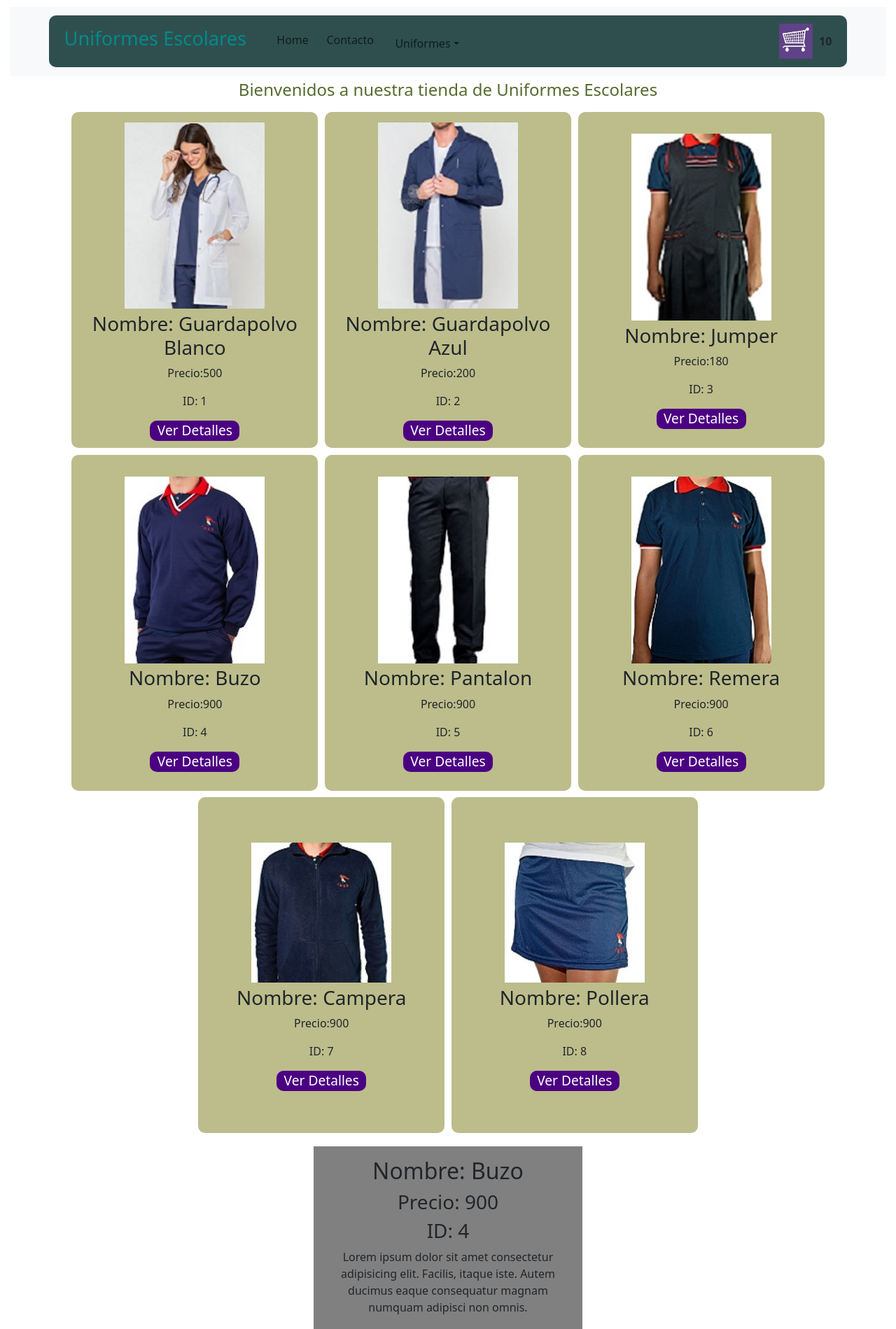
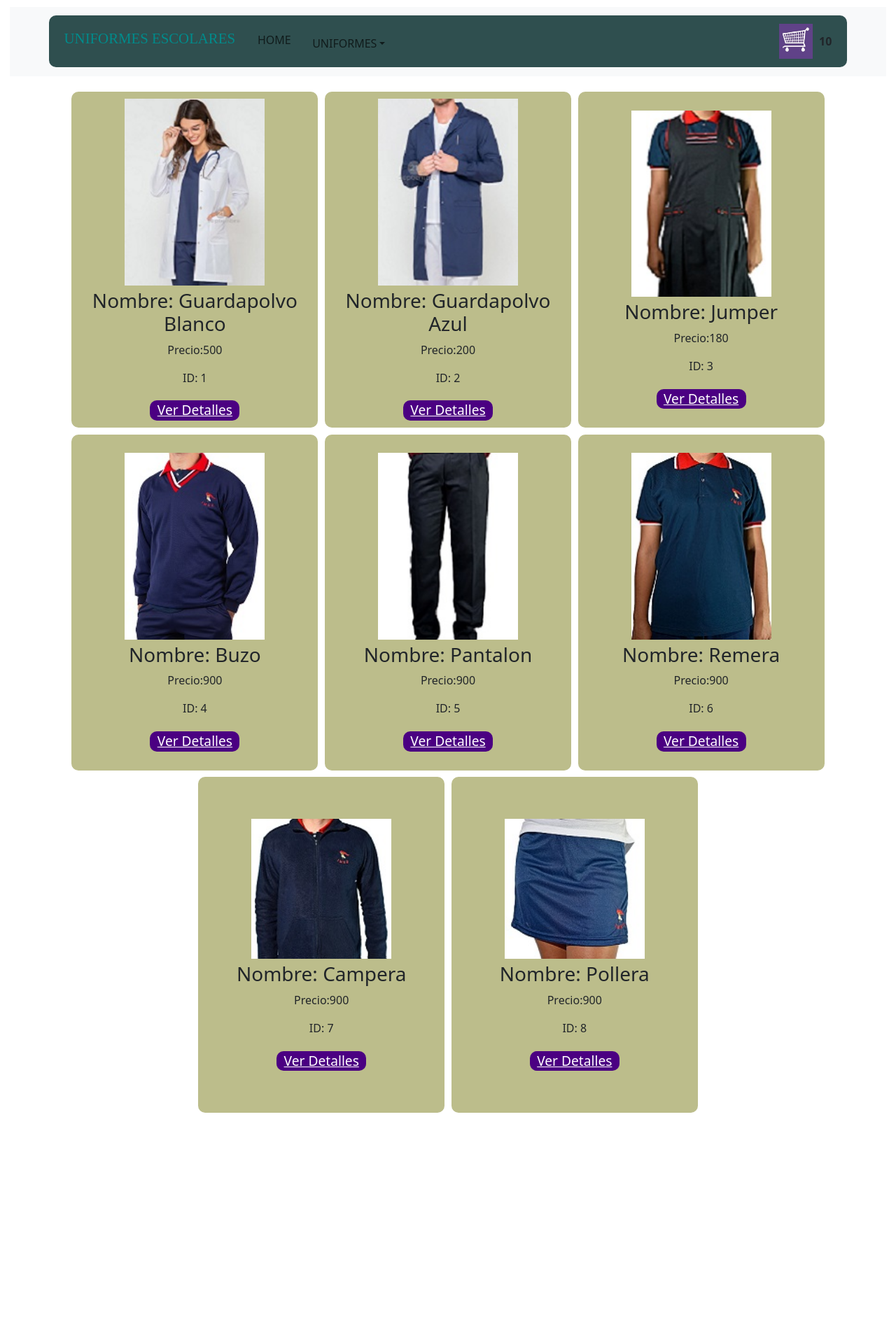
Before and after one commit to mariano-codificacion/practicas-react, a React (Vite) app: page / in a window 1280 px wide. Shown: the top 1899 px of the page at 70% size. After the commit the page ends 1610 px from the top, so only its background shows below. Built offline with nearby package versions, Linux system fonts and the light colour scheme.

Commit message:
navegacion

```diff
--- a/package.json
+++ b/package.json
@@ -13,7 +13,8 @@
     "bootstrap": "^5.3.0",
     "react": "^18.2.0",
     "react-bootstrap": "^2.7.4",
-    "react-dom": "^18.2.0"
+    "react-dom": "^18.2.0",
+    "react-router-dom": "^6.14.0"
   },
   "devDependencies": {
     "@types/react": "^18.0.37",
--- a/src/App.jsx
+++ b/src/App.jsx
@@ -1,14 +1,21 @@
 import NavBar from "./componentes/NavBar/NavBar"
 import ListContainer from "./componentes/ListContainer/ListContainer"
 import ItemDetailContainer from "./componentes/ItemDetailContainer/ItemDetailContainer"
+import { BrowserRouter, Routes, Route } from "react-router-dom"
+
 const App = () => {
   return (
     <>
-      <NavBar/>
-      <ListContainer greeting={"Bienvenidos a nuestra tienda de Uniformes Escolares"} />
-      <ItemDetailContainer/>
+      <BrowserRouter>
+        <NavBar />
+        <Routes>
+          <Route path="/" element={<ListContainer />} />
+          <Route path="/categoria/:idCategoria" element={<ListContainer />} />
+          <Route path="/item/:idItem" element={<ItemDetailContainer />} />
+          <Route path="*" element={<h2>Sitio en construcción</h2>} />
+        </Routes>
+      </BrowserRouter>
     </>
-
   )
 }
 
--- a/src/asyncmock.js
+++ b/src/asyncmock.js
@@ -1,27 +1,43 @@
 const misProductos = [
-    { id: 1, nombre: "Guardapolvo Blanco", precio: 500, img: "./assets/escuela-guardapolvo-m.jpg" },
-    { id: 2, nombre: "Guardapolvo Azul", precio: 200, img: "./assets/escuela-guardapolvo-h.jpg" },
-    { id: 3, nombre: "Jumper", precio: 180, img: "./assets/escuela-jumper.jpg" },
-    { id: 4, nombre: "Buzo", precio: 900, img: "./assets/escuela-buzo.jpg" },
-    { id: 5, nombre: "Pantalon", precio: 900, img: "./assets/escuela-pantalon.jpg" },
-    { id: 6, nombre: "Remera", precio: 900, img: "./assets/escuela-remera.jpg" },
-    { id: 7, nombre: "Campera", precio: 900, img: "./assets/escuela-campera.jpg" },
-    { id: 8, nombre: "Pollera", precio: 900, img: "./assets/escuela-pollera.jpg" },
+    { id: "1", nombre: "Guardapolvo Blanco", precio: 500, img: "/public/assets/escuela-guardapolvo-m.jpg", idCat:"1" },
+    { id: "2", nombre: "Guardapolvo Azul", precio: 200, img: "/public/assets/escuela-guardapolvo-h.jpg", idCat:"1" },
+    { id: "3", nombre: "Jumper", precio: 180, img: "/public/assets/escuela-jumper.jpg", idCat:"2" },
+    { id: "4", nombre: "Buzo", precio: 900, img: "/public/assets/escuela-buzo.jpg", idCat:"3" },
+    { id: "5", nombre: "Pantalon", precio: 900, img: "/public/assets/escuela-pantalon.jpg", idCat:"3" },
+    { id: "6", nombre: "Remera", precio: 900, img: "/public/assets/escuela-remera.jpg", idCat:"3" },
+    { id: "7", nombre: "Campera", precio: 900, img: "/public/assets/escuela-campera.jpg", idCat:"3" },
+    { id: "8", nombre: "Pollera", precio: 900, img: "/public/assets/escuela-pollera.jpg", idCat:"2" },
 ]
+
 
 export const getProductos = () => {
     return new Promise((resolve) => {
         setTimeout(() => {
             resolve(misProductos);
-        }, 2000)
+        }, 100)
     })
 }
 
+
+//Creamos una nueva función similar a la anterior pero que nos retorne un solo item:
+
 export const getUnProducto = (id) => {
-    return new Promise(resolve=> {
-        setTimeout(() => {
-            const producto =misProductos.find(prod=> prod.id === id);
+    return new Promise(resolve => {
+        setTimeout( () => {
+            const producto = misProductos.find(prod=> prod.id === id);
             resolve(producto);
-        }, 2000)
+        }, 100)
     })
 }
+
+
+//Creamos una función que retora un array de una determinada categoría de producto:
+
+export const getProductosPorCategoria = (idCategoria) => {
+    return new Promise ( resolve => {
+        setTimeout( () => {
+            const productosCategoria = misProductos.filter(prod => prod.idCat === idCategoria);
+            resolve(productosCategoria);
+        }, 100 )
+    })
+}
--- a/src/componentes/CartImg/CartImg.jsx
+++ b/src/componentes/CartImg/CartImg.jsx
@@ -1,7 +1,7 @@
 import './CartImg.css'
 
 const CartImg = () => {
-    const imgCarrito = "./assets/carrito.jpg";
+    const imgCarrito = "../assets/carrito.jpg";
     return (
         <div className='numCarrito'>
             <img className='imgCarrito' src={imgCarrito} alt="carrito de compras" />
--- a/src/componentes/Item/Item.jsx
+++ b/src/componentes/Item/Item.jsx
@@ -1,4 +1,5 @@
 import './Item.css'
+import { Link, NavLink } from 'react-router-dom'
 
 const Item = ({id, nombre, precio, img}) => {
   return (
@@ -7,7 +8,7 @@ const Item = ({id, nombre, precio, img}) => {
         <h3>Nombre: {nombre} </h3>
         <p>Precio:{precio} </p>
         <p>ID: {id} </p>
-        <button className='btnProducto'> Ver Detalles </button>
+        <NavLink to={`/item/${id}`} className='btnProducto'> Ver Detalles </NavLink>
     </div>
   )
 }
--- a/src/componentes/ItemDetailContainer/ItemDetailContainer.jsx
+++ b/src/componentes/ItemDetailContainer/ItemDetailContainer.jsx
@@ -2,15 +2,18 @@
 import { useState, useEffect } from "react"
 import { getUnProducto } from "../../asyncmock"
 import ItemDetail from "../ItemDetail/ItemDetail";
+import { useParams } from "react-router-dom";
 import './ItemDetailContainer.css'
 
 const ItemDetailContainer = () => {
     const [producto, setProducto] = useState(null);
+    const {idItem} = useParams();
 
     useEffect( () => {
-        getUnProducto(4)
-        .then(res => setProducto(res))
-    },[])
+        getUnProducto(idItem)
+            .then(res => setProducto(res))
+    }, [idItem])
+
     return (
     <div className="cont-producto">
         <ItemDetail {...producto} />
--- a/src/componentes/ListContainer/ListContainer.jsx
+++ b/src/componentes/ListContainer/ListContainer.jsx
@@ -1,17 +1,22 @@
 import { useState, useEffect } from "react";
-import { getProductos } from "../../asyncmock";
+import { getProductos, getProductosPorCategoria } from "../../asyncmock";
 import ItemList from "../ItemList/ItemList";
+import { useParams } from "react-router-dom";
 import  './ListContainer.css'
 
 const ListContainer = (props) => {
     const [productos, setProductos] = useState([]);
 
+    const { idCategoria } = useParams();
+
     useEffect(() => {
-        getProductos()
-            .then(respuesta => setProductos(respuesta))
-            .catch(error => console.log(error))
+        const funcion = idCategoria ? getProductosPorCategoria : getProductos;
 
-    }, [])
+        funcion(idCategoria)
+            .then(res => setProductos(res))
+
+    }, [idCategoria])
+
     return (
         <div className="cards">
             <h2 className="tit text-center"> {props.greeting} </h2>
--- a/src/componentes/NavBar/NavBar.css
+++ b/src/componentes/NavBar/NavBar.css
@@ -1,6 +1,7 @@
 .uni {
 color: darkcyan;
-font-size: 1.7rem;
+font-size: 1.3rem;
+font-family: cursive;
 }
 .color
 {
--- a/src/componentes/NavBar/NavBar.jsx
+++ b/src/componentes/NavBar/NavBar.jsx
@@ -3,24 +3,24 @@ import Container from 'react-bootstrap/Container';
 import Nav from 'react-bootstrap/Nav';
 import Navbar from 'react-bootstrap/Navbar';
 import NavDropdown from 'react-bootstrap/NavDropdown';
+import { Link, NavLink } from 'react-router-dom';
 import './NavBar.css'
+//[Tutor] Nico Smael:	Para los que usan Bootstrap , los tienen que transformar a Link o Navlink con la propiedad as <Nav.Link as={Link} to="/tuCategoria">Nombre Categoria</Nav.Link>
+
 
 const NavBar = () => {
   return (
     <Navbar bg="light" expand="lg">
       <Container className='color'>
-        <Navbar.Brand href="#home"><h1 className='uni'> Uniformes Escolares </h1></Navbar.Brand>
+        <Nav.Link as={NavLink} to="/#HOME"><h1 className='uni'> UNIFORMES ESCOLARES </h1></Nav.Link>
         <Navbar.Toggle aria-controls="basic-navbar-nav" />
         <Navbar.Collapse id="basic-navbar-nav">
           <Nav className="me-auto">
-            <Nav.Link href="#home">Home</Nav.Link>
-            <Nav.Link href="#link">Contacto</Nav.Link>
-            <NavDropdown title="Uniformes" id="basic-nav-dropdown">
-              <NavDropdown.Item href="#action/3.1">Maestros</NavDropdown.Item>
-              <NavDropdown.Item href="#action/3.2">
-                Niña
-              </NavDropdown.Item>
-              <NavDropdown.Item href="#action/3.3">Niño</NavDropdown.Item>
+          <Nav.Link as={Link} to="/#HOME">HOME</Nav.Link>
+            <NavDropdown title="UNIFORMES" id="basic-nav-dropdown">
+              <Nav.Link as={Link} to="/categoria/1">Maestros</Nav.Link>
+              <Nav.Link as={Link} to="/categoria/2">Niña</Nav.Link>
+              <Nav.Link as={Link }to="/categoria/3">Niño</Nav.Link>
             </NavDropdown>
           </Nav>
         </Navbar.Collapse>
```
Also changed, not shown: 1 other file (tests, documents, lock files or other folders).
